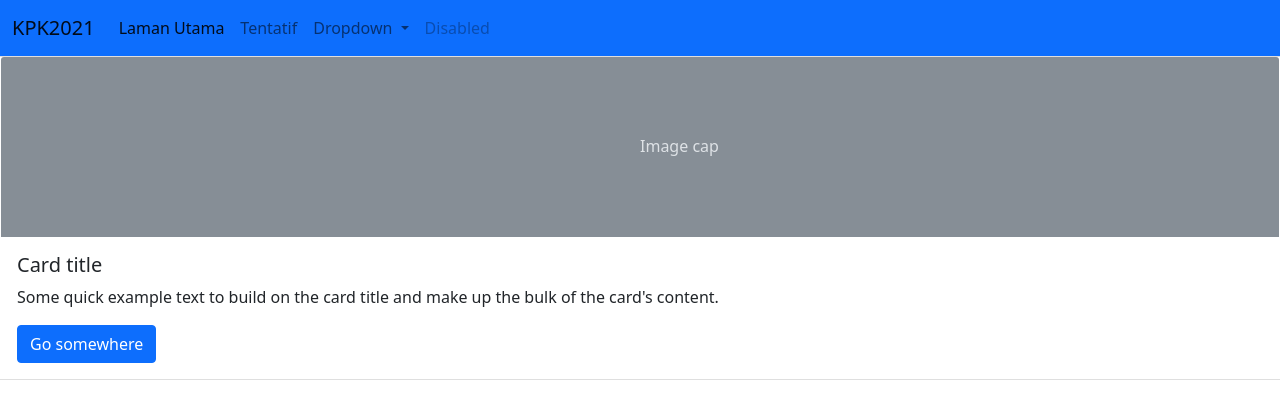
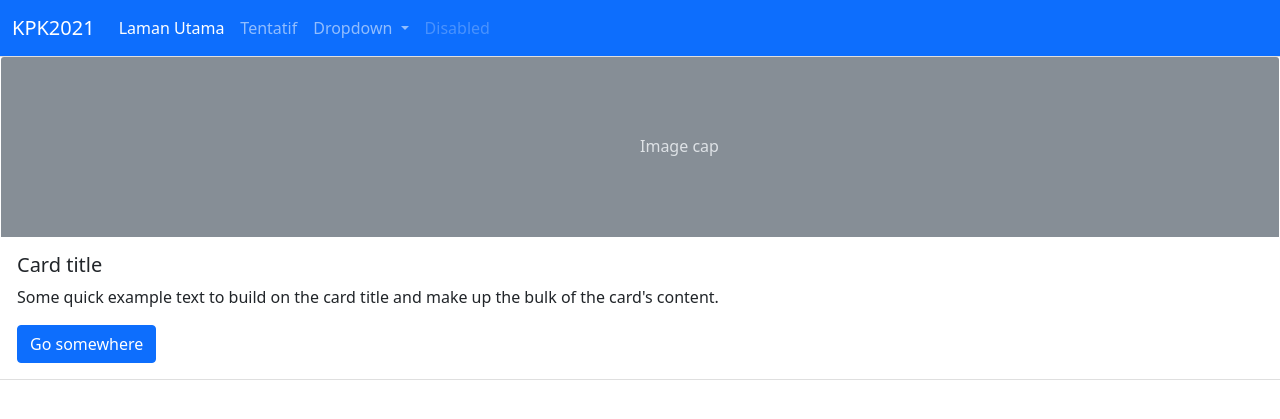
Before and after one commit to blurenciel/KPK2021, a Jekyll site: the page index.html, which Jekyll copies as it is, in a window 1280 px wide. Shown: the top 419 px of the page. Built offline with Jekyll 4.4.1, drawn with Linux system fonts in a browser that asks for light colours.

Commit message:
Update index.html

```diff
--- a/index.html
+++ b/index.html
@@ -12,7 +12,7 @@ and open the template in the editor.
         <meta name="viewport" content="width=device-width, initial-scale=1.0">
     </head>
     <body>
-           <nav class="navbar navbar-expand-lg navbar-light bg-primary">
+           <nav class="navbar navbar-expand-lg navbar-dark bg-primary">
   <div class="container-fluid">
       <a class="navbar-brand" href="#">KPK2021</a>
         <button class="navbar-toggler" type="button" data-bs-toggle="collapse" data-bs-target="#navbarSupportedContent" aria-controls="navbarSupportedContent" aria-expanded="false" aria-label="Toggle navigation">
```
